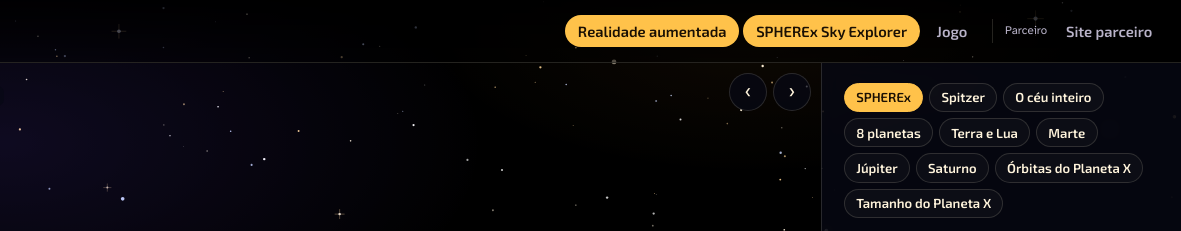
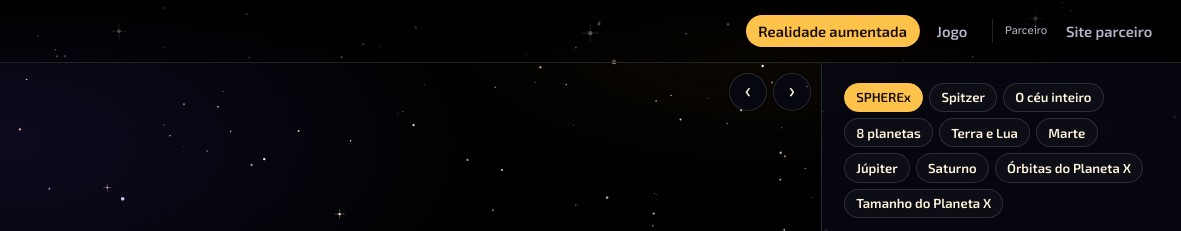
Before and after one commit to GioPerovano/astrobyte2, a plain HTML site: page ar/index.html in a window 1280 px wide. Shown: the top 231 px of the page, 99-1280 px from the left. Drawn offline with nearby package versions, Linux system fonts and the light colour scheme.

Commit message:
Revert "feat: adding spherex link"
This reverts commit 997a44f0c41097f04dec2eb3858914689febc45c.

```diff
--- a/ar/index.html
+++ b/ar/index.html
@@ -155,7 +155,6 @@ button:focus-visible, a:focus-visible, summary:focus-visible{outline:3px solid v
   </button>
   <nav class="menu" id="menu" aria-label="Menu principal">
     <a href="./" aria-current="page">Realidade aumentada</a>
-    <a href="spherex-data-access.vercel.app" aria-current="page">SPHEREx Sky Explorer</a>
     <a href="../jogo/">Jogo</a>
     <span class="sep" aria-hidden="true"></span>
     <!-- Espaço do site parceiro: troque o "#" pelo endereço e o texto pelo nome do site. -->
```
